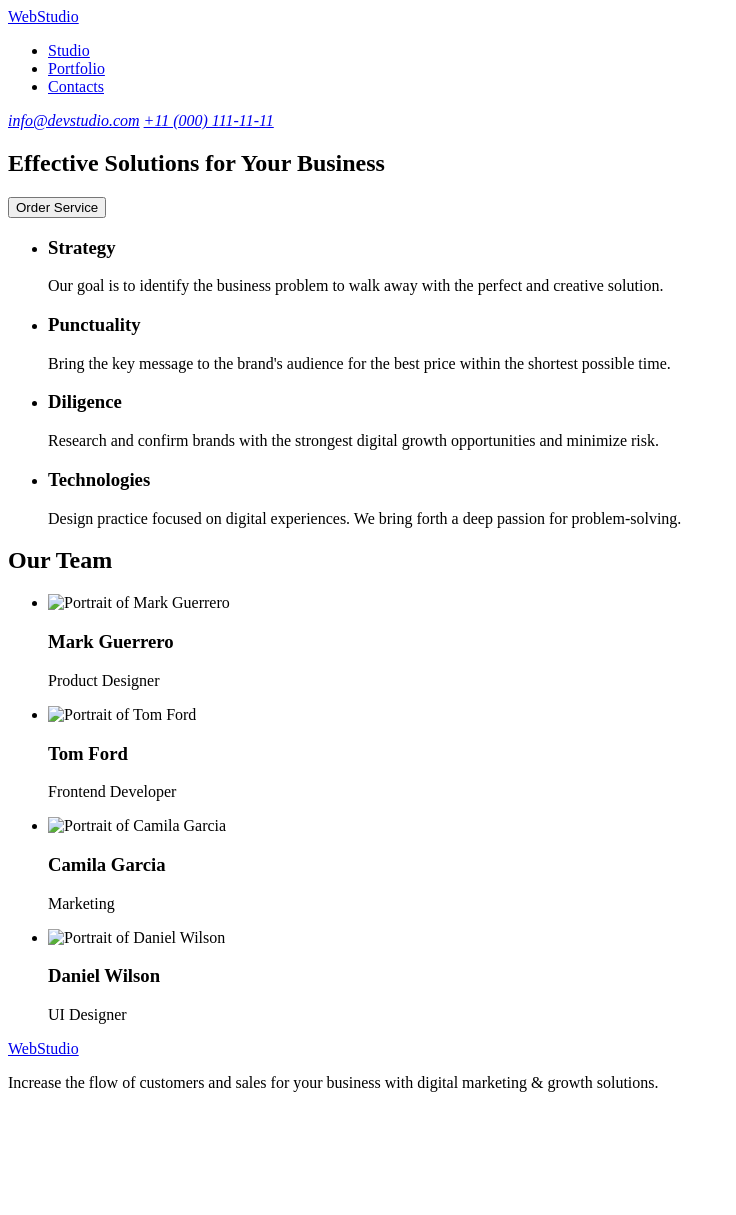
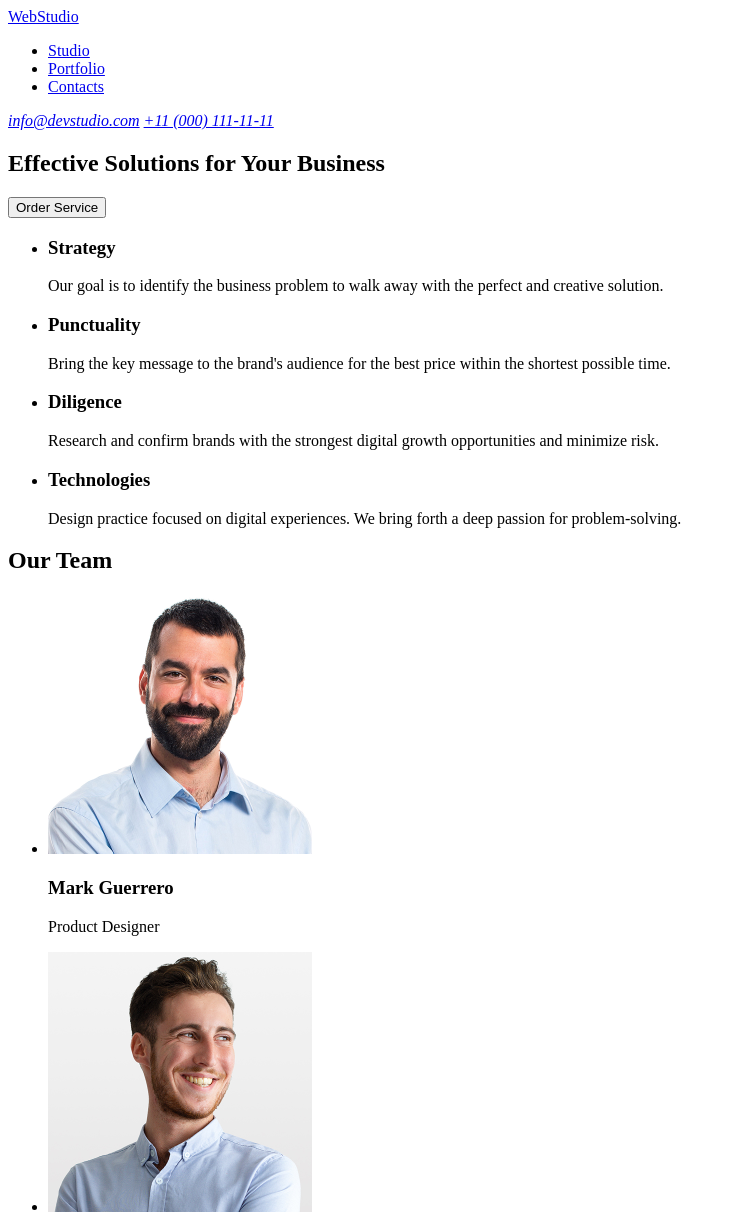
Before and after one commit to Anastasia-Zahliada/goit-markup-hw-01, a plain HTML site: page index.html in a window 1280 px wide. Shown: the top 1215 px of the page, without its empty margins (0-736 px from the left). Before the commit the page ends 1108 px from the top, so only its background shows below. Drawn offline with Linux system fonts and the light colour scheme; the site is published under a folder, as on GitHub Pages, so addresses that start at the root find nothing.

Commit message:
Update HTML file

```diff
--- a/index.html
+++ b/index.html
@@ -55,22 +55,22 @@
         <h2>Our Team</h2>
             <ul>
                 <li>
-                    <img src="/images/mark.jpg" alt="Portrait of Mark Guerrero" width="264"/>
+                    <img src="images/mark.jpg" alt="Portrait of Mark Guerrero" width="264"/>
                     <h3>Mark Guerrero</h3>
                     <p>Product Designer</p>
                 </li>
                 <li>
-                    <img src="/images/tom.jpg" alt="Portrait of Tom Ford" width="264"/>
+                    <img src="images/tom.jpg" alt="Portrait of Tom Ford" width="264"/>
                     <h3>Tom Ford</h3>
                     <p>Frontend Developer</p>
                 </li>
                 <li>
-                    <img src="/images/camila.jpg" alt="Portrait of Camila Garcia" width="264"/>
+                    <img src="images/camila.jpg" alt="Portrait of Camila Garcia" width="264"/>
                     <h3>Camila Garcia</h3>
                     <p>Marketing</p>
                 </li>
                 <li>
-                    <img src="/images/daniel.jpg" alt="Portrait of Daniel Wilson" width="264"/>
+                    <img src="images/daniel.jpg" alt="Portrait of Daniel Wilson" width="264"/>
                     <h3>Daniel Wilson</h3>
                     <p>UI Designer</p>
                 </li>
```
